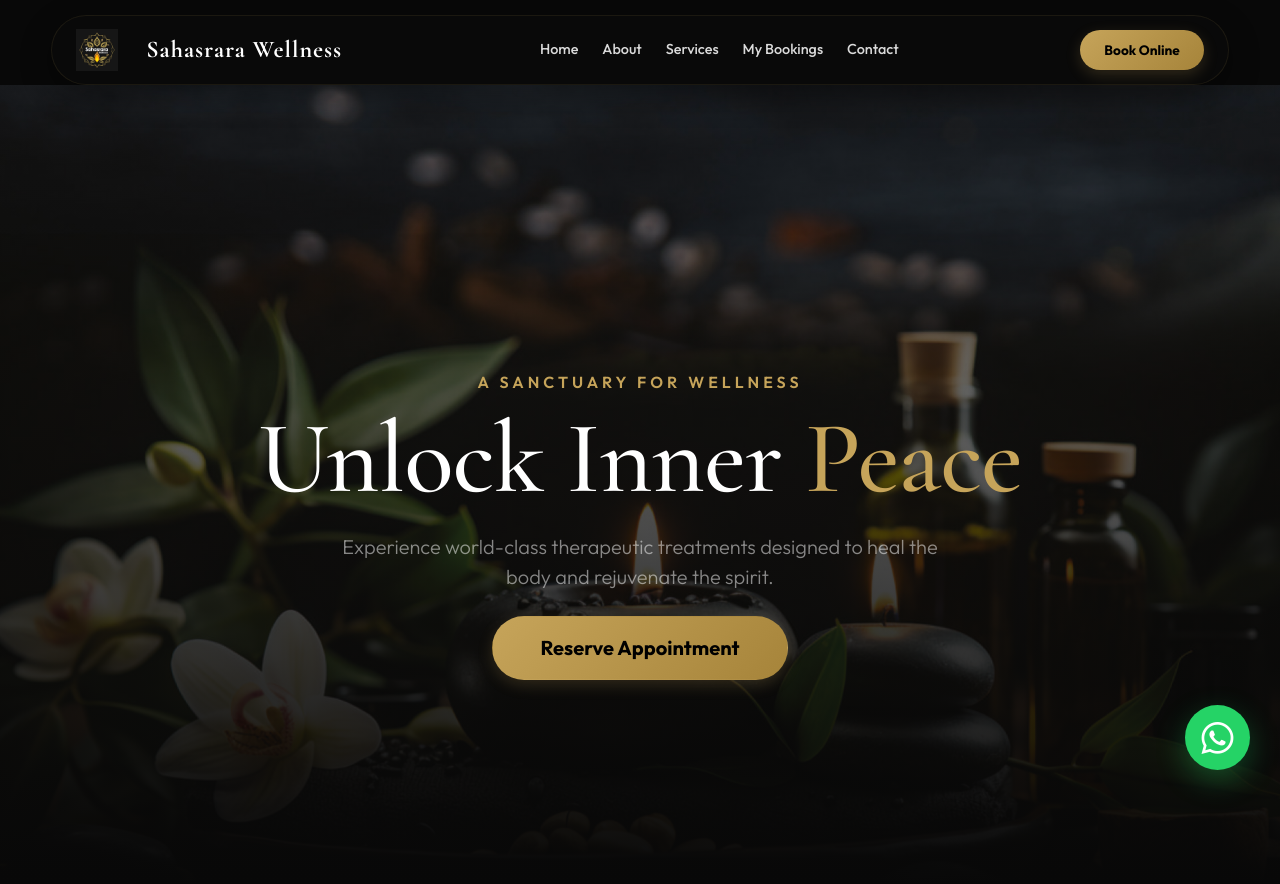
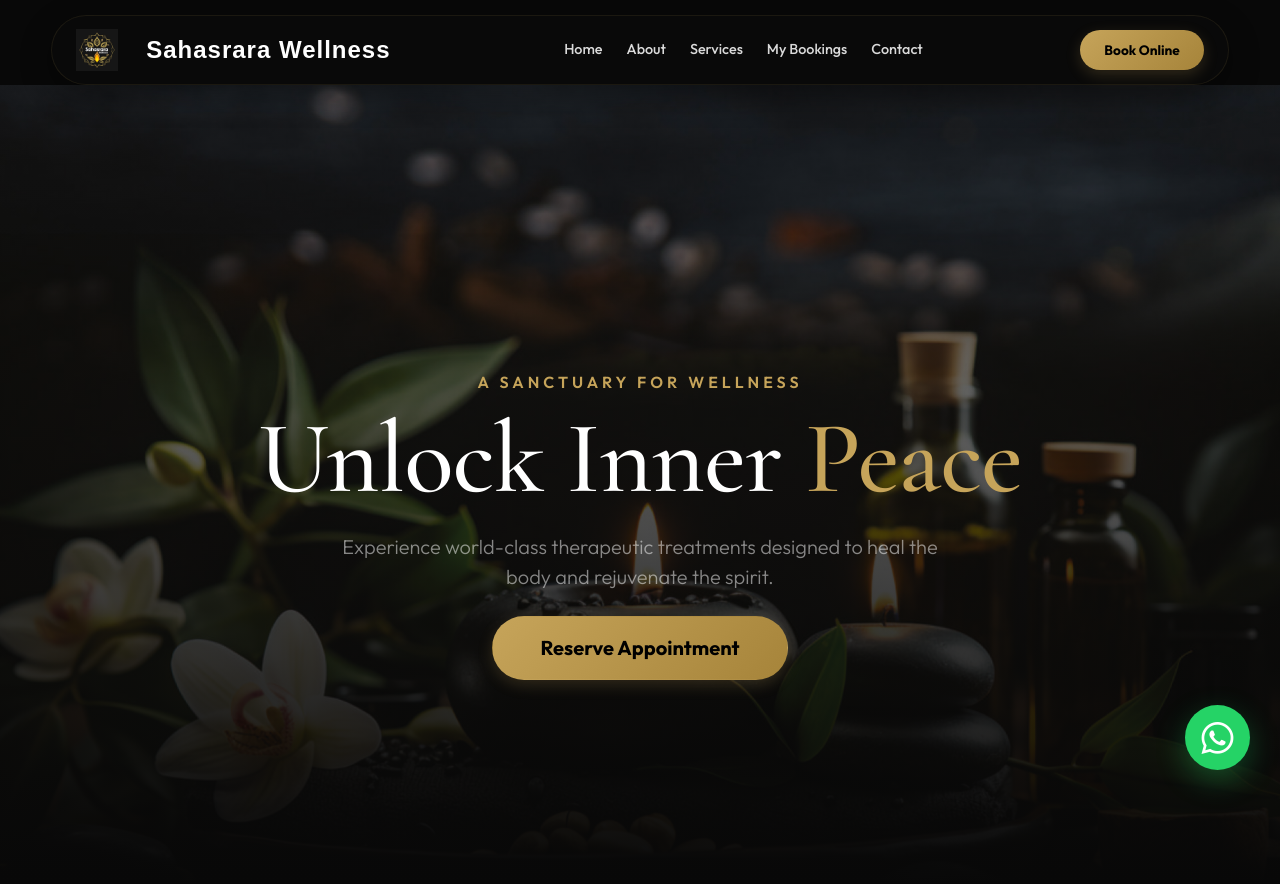
Before and after one commit to jerin-jaison/Sahasrara-Wellness, a Django app: page / in a window 1280 px wide. Shown: the top 884 px of the page. Run offline with Django 5.2, Linux system fonts and the light colour scheme; data that the repository does not hold is empty.

Commit message:
Fix brand name styling syntax and set navbar to relative

```diff
--- a/templates/index.html
+++ b/templates/index.html
@@ -406,8 +406,8 @@
         <div class="container-fluid px-lg-4 d-flex justify-content-between align-items-center">
             <a class="navbar-brand d-flex align-items-center" href="/">
                 <img src="{% static 'logo1.jpeg' %}" alt="Sahasrara Logo">
-                <span class="ms-3 text-white garamond fw-bold" style="font-size: 1.5rem; letter-spacing: 1px;"
-                    font-family: 'Century Gothic' , sans-serif;>Sahasrara
+                <span class="ms-3 text-white garamond fw-bold"
+                    style="font-size: 1.5rem; letter-spacing: 1px; font-family: 'Century Gothic', sans-serif;">Sahasrara
                     Wellness</span>
             </a>
 
@@ -494,7 +494,8 @@
                         <h3 class="h2 text-white garamond mb-3">{{ branch.name }}</h3>
                         <p class="text-white-50 small mb-3">{{ branch.address }}</p>
                         <div class="mb-4">
-                            <span class="small text-gold fw-bold"><i class="bi bi-clock me-2"></i>{{ branch.opening_time|time:"g:i A" }} – {{ branch.closing_time|time:"g:i A" }}</span>
+                            <span class="small text-gold fw-bold"><i class="bi bi-clock me-2"></i>{{
+                                branch.opening_time|time:"g:i A" }} – {{ branch.closing_time|time:"g:i A" }}</span>
                         </div>
                         <div class="d-flex flex-wrap gap-2 justify-content-center">
                             <a href="{% url 'bookings:step1_branch' %}?branch_id={{ branch.id }}"
```
